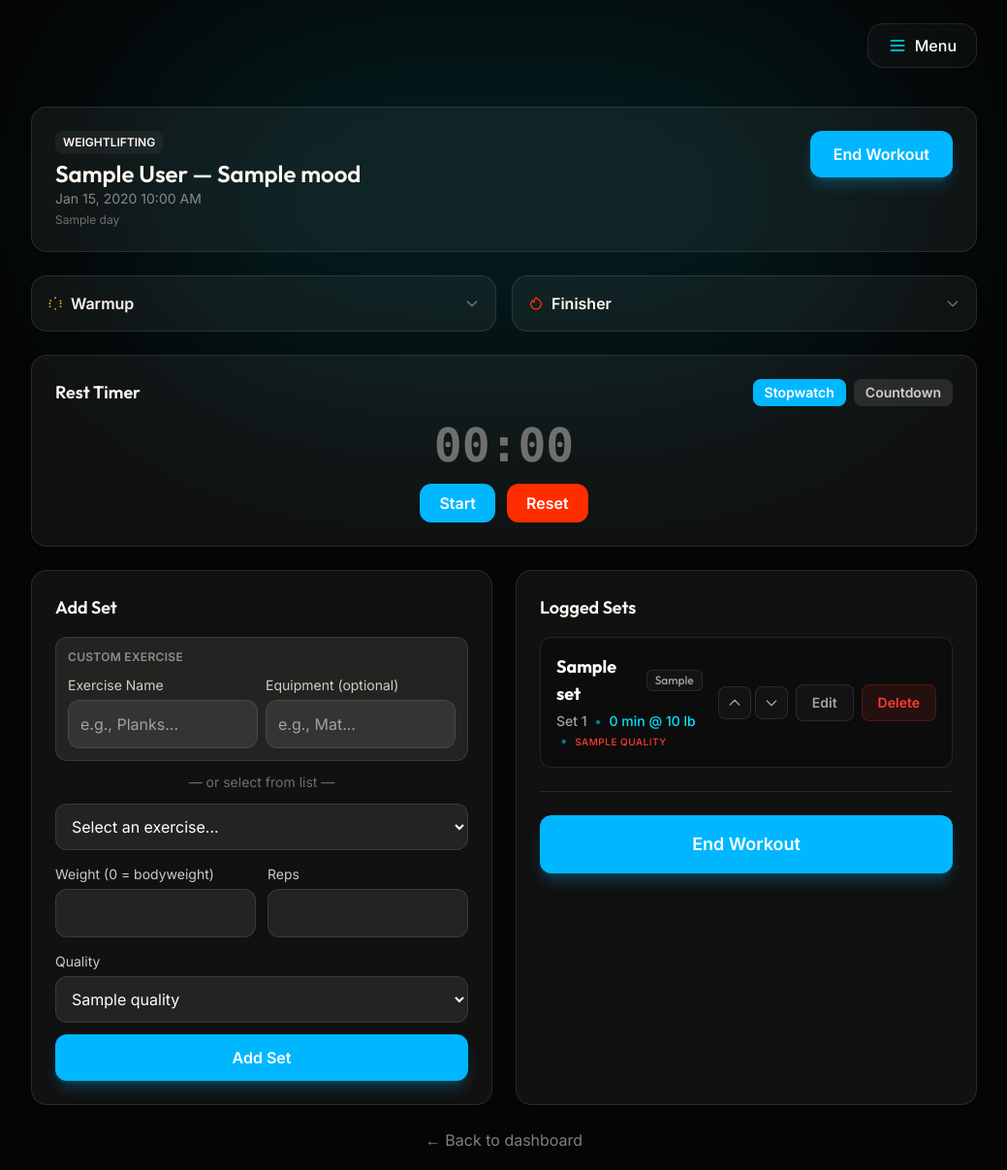
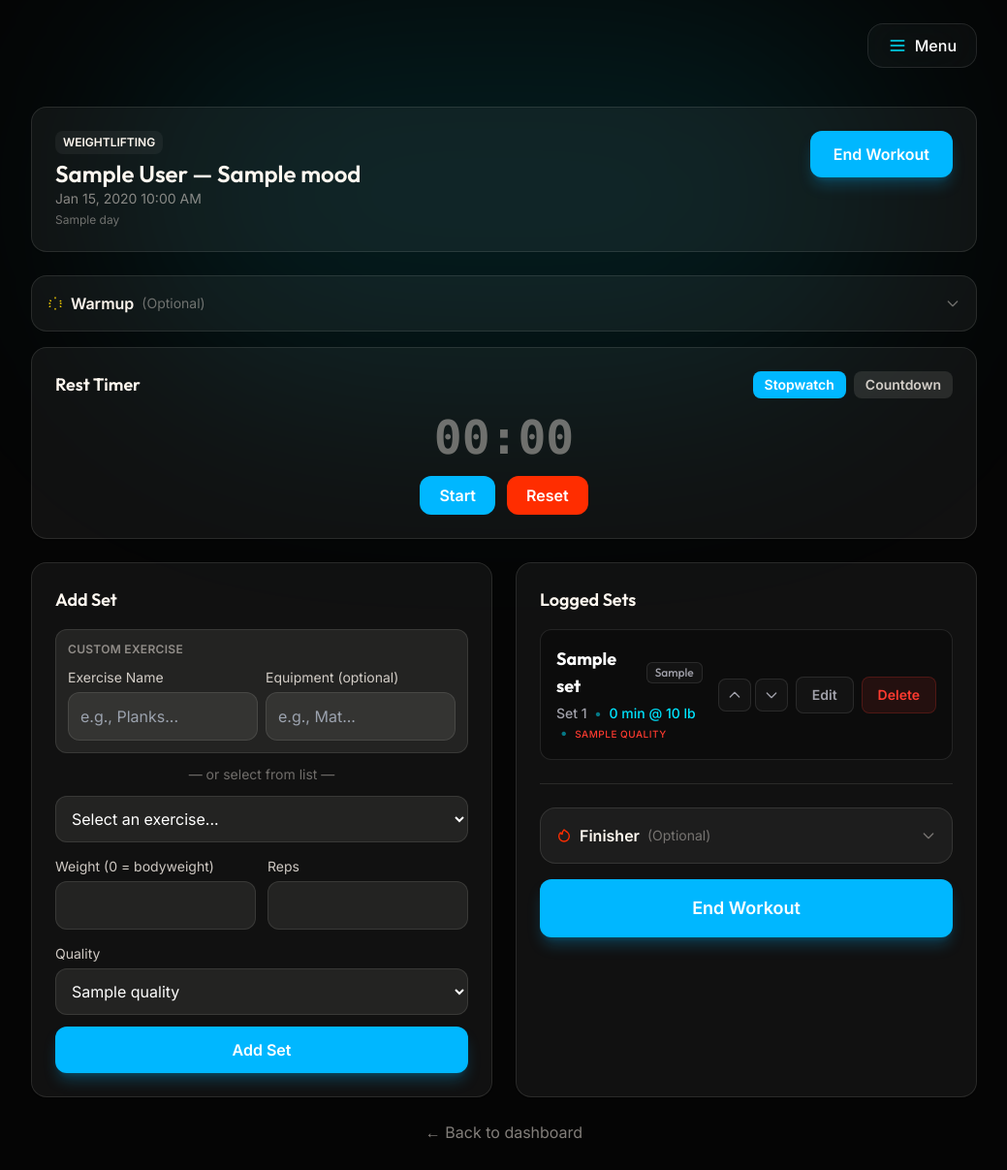
Before and after one commit to Gzeppe/workout-tracker, a Django app: template web/templates/workout/detail_weightlifting.html in a window 1280 px wide. Shown: the top 1207 px of the page at 97% size, without its empty margins (120-1159 px from the left). Run offline with Django 5.2, Linux system fonts and the light colour scheme; the template is opened without the code that fills it: most values are stand-ins (such as "Sample title", 1, 10 or a date in 2020); some libraries are stand-ins or nearby versions.

Commit message:
Move warmup to top, finisher to bottom, add (Optional) labels
Co-Authored-By: Claude Sonnet 4.6 <noreply@anthropic.com>

```diff
--- a/web/templates/workout/detail_weightlifting.html
+++ b/web/templates/workout/detail_weightlifting.html
@@ -22,9 +22,8 @@
     </div>
   </div>
 
-  <!-- Warmup / Finisher Log -->
-  <div class="grid grid-cols-2 gap-4 mb-6">
-    <!-- Warmup -->
+  <!-- Warmup Log -->
+  <div class="mb-4">
     <div class="bg-[#FFF8F0]/5 rounded-2xl border border-[#FFF8F0]/10 overflow-hidden">
       <button onclick="toggleSection('warmup')"
         class="w-full flex items-center justify-between p-4 text-left group">
@@ -33,7 +32,7 @@
             <path stroke-linecap="round" stroke-linejoin="round" stroke-width="2"
               d="M12 3v1m0 16v1m8.66-13l-.87.5M4.21 16.5l-.87.5M19.79 16.5l.87.5M4.21 7.5l.87.5M21 12h-1M4 12H3" />
           </svg>
-          Warmup
+          Warmup <span class="text-[#FFF8F0]/40 font-normal text-sm">(Optional)</span>
         </span>
         <svg id="warmup-chevron" class="w-4 h-4 text-[#FFF8F0]/40 transition-transform" fill="none" stroke="currentColor" viewBox="0 0 24 24">
           <path stroke-linecap="round" stroke-linejoin="round" stroke-width="2" d="M19 9l-7 7-7-7" />
@@ -65,51 +64,6 @@
           </div>
           <button class="w-full py-2 rounded-xl bg-[#FFD600] hover:bg-amber-400 text-[#0C0808] text-sm font-bold transition-colors">
             Save Warmup
-          </button>
-        </form>
-      </div>
-    </div>
-
-    <!-- Finisher -->
-    <div class="bg-[#FFF8F0]/5 rounded-2xl border border-[#FFF8F0]/10 overflow-hidden">
-      <button onclick="toggleSection('finisher')"
-        class="w-full flex items-center justify-between p-4 text-left group">
-        <span class="flex items-center gap-2 font-semibold text-[#FFF8F0]">
-          <svg class="w-4 h-4 text-[#FF2D00]" fill="none" stroke="currentColor" viewBox="0 0 24 24">
-            <path stroke-linecap="round" stroke-linejoin="round" stroke-width="2" d="M17.657 18.657A8 8 0 016.343 7.343S7 9 9 10c0-2 .5-5 2.986-7C14 5 16.09 5.777 17.656 7.343A7.975 7.975 0 0120 13a7.975 7.975 0 01-2.343 5.657z" />
-          </svg>
-          Finisher
-        </span>
-        <svg id="finisher-chevron" class="w-4 h-4 text-[#FFF8F0]/40 transition-transform" fill="none" stroke="currentColor" viewBox="0 0 24 24">
-          <path stroke-linecap="round" stroke-linejoin="round" stroke-width="2" d="M19 9l-7 7-7-7" />
-        </svg>
-      </button>
-      <div id="finisher-section" class="hidden px-4 pb-4">
-        {% if workout.finisher_duration_minutes %}
-        <div id="finisher-saved" class="flex items-center gap-2 px-3 py-2 rounded-xl bg-[#AEFF00]/10 border border-[#AEFF00]/30 text-[#AEFF00] text-sm font-semibold mb-3">
-          <span>✓ Finisher logged</span>
-          <span class="text-[#AEFF00]/60 font-normal">— {{ workout.finisher_duration_minutes }} min{% if workout.finisher_notes %}: {{ workout.finisher_notes|truncatechars:50 }}{% endif %}</span>
-        </div>
-        {% else %}
-        <div id="finisher-saved"></div>
-        {% endif %}
-        <form hx-post="{% url 'save_finisher' workout.id %}" hx-target="#finisher-saved" hx-swap="outerHTML" class="space-y-2">
-          {% csrf_token %}
-          <div class="grid grid-cols-2 gap-2">
-            <label class="block">
-              <span class="text-[#FFF8F0]/60 text-xs uppercase tracking-wide">Duration (min)</span>
-              <input name="finisher_duration" type="number" min="0" max="60"
-                value="{{ workout.finisher_duration_minutes|default:'' }}"
-                class="w-full bg-[#FFF8F0]/[0.08] border border-[#FFF8F0]/10 rounded-xl p-2.5 mt-1 text-sm focus:border-[#FF2D00] focus:outline-none" />
-            </label>
-            <label class="block col-span-2">
-              <span class="text-[#FFF8F0]/60 text-xs uppercase tracking-wide">What did you do?</span>
-              <textarea name="finisher_notes" rows="2" placeholder="e.g., AMRAP cable rows, sled push…"
-                class="w-full bg-[#FFF8F0]/[0.08] border border-[#FFF8F0]/10 rounded-xl p-2.5 mt-1 text-sm focus:border-[#FF2D00] focus:outline-none resize-none">{{ workout.finisher_notes }}</textarea>
-            </label>
-          </div>
-          <button class="w-full py-2 rounded-xl bg-[#FF2D00] hover:bg-[#D42500] text-white text-sm font-bold transition-colors">
-            Save Finisher
           </button>
         </form>
       </div>
@@ -212,8 +166,53 @@
         {% include "partials/sets_list.html" %}
       </div>
 
+      <!-- Finisher Log -->
+      <div class="mt-6 pt-6 border-t border-[#FFF8F0]/10">
+        <div class="bg-[#FFF8F0]/5 rounded-2xl border border-[#FFF8F0]/10 overflow-hidden mb-4">
+          <button onclick="toggleSection('finisher')"
+            class="w-full flex items-center justify-between p-4 text-left">
+            <span class="flex items-center gap-2 font-semibold text-[#FFF8F0]">
+              <svg class="w-4 h-4 text-[#FF2D00]" fill="none" stroke="currentColor" viewBox="0 0 24 24">
+                <path stroke-linecap="round" stroke-linejoin="round" stroke-width="2" d="M17.657 18.657A8 8 0 016.343 7.343S7 9 9 10c0-2 .5-5 2.986-7C14 5 16.09 5.777 17.656 7.343A7.975 7.975 0 0120 13a7.975 7.975 0 01-2.343 5.657z" />
+              </svg>
+              Finisher <span class="text-[#FFF8F0]/40 font-normal text-sm">(Optional)</span>
+            </span>
+            <svg id="finisher-chevron" class="w-4 h-4 text-[#FFF8F0]/40 transition-transform" fill="none" stroke="currentColor" viewBox="0 0 24 24">
+              <path stroke-linecap="round" stroke-linejoin="round" stroke-width="2" d="M19 9l-7 7-7-7" />
+            </svg>
+          </button>
+          <div id="finisher-section" class="hidden px-4 pb-4">
+            {% if workout.finisher_duration_minutes %}
+            <div id="finisher-saved" class="flex items-center gap-2 px-3 py-2 rounded-xl bg-[#AEFF00]/10 border border-[#AEFF00]/30 text-[#AEFF00] text-sm font-semibold mb-3">
+              <span>✓ Finisher logged</span>
+              <span class="text-[#AEFF00]/60 font-normal">— {{ workout.finisher_duration_minutes }} min{% if workout.finisher_notes %}: {{ workout.finisher_notes|truncatechars:50 }}{% endif %}</span>
+            </div>
+            {% else %}
+            <div id="finisher-saved"></div>
+            {% endif %}
+            <form hx-post="{% url 'save_finisher' workout.id %}" hx-target="#finisher-saved" hx-swap="outerHTML" class="space-y-2">
+              {% csrf_token %}
+              <label class="block">
+                <span class="text-[#FFF8F0]/60 text-xs uppercase tracking-wide">Duration (min)</span>
+                <input name="finisher_duration" type="number" min="0" max="60"
+                  value="{{ workout.finisher_duration_minutes|default:'' }}"
+                  class="w-full bg-[#FFF8F0]/[0.08] border border-[#FFF8F0]/10 rounded-xl p-2.5 mt-1 text-sm focus:border-[#FF2D00] focus:outline-none" />
+              </label>
+              <label class="block">
+                <span class="text-[#FFF8F0]/60 text-xs uppercase tracking-wide">What did you do?</span>
+                <textarea name="finisher_notes" rows="2" placeholder="e.g., AMRAP cable rows, sled push…"
+                  class="w-full bg-[#FFF8F0]/[0.08] border border-[#FFF8F0]/10 rounded-xl p-2.5 mt-1 text-sm focus:border-[#FF2D00] focus:outline-none resize-none">{{ workout.finisher_notes }}</textarea>
+              </label>
+              <button class="w-full py-2 rounded-xl bg-[#FF2D00] hover:bg-[#D42500] text-white text-sm font-bold transition-colors">
+                Save Finisher
+              </button>
+            </form>
+          </div>
+        </div>
+      </div>
+
       <!-- End Workout Button (bottom of logged sets) -->
-      <div class="mt-6 pt-6 border-t border-[#FFF8F0]/10">
+      <div class="mt-4">
         <a id="end-workout-bottom" href="{% url 'end_workout' workout.id %}" class="end-workout-btn block w-full text-center px-6 py-4 rounded-xl bg-[#00B7FF] hover:bg-[#009AD8] text-white font-semibold text-lg shadow-lg shadow-[#00B7FF]/25 transition-all">
           End Workout
         </a>
```
